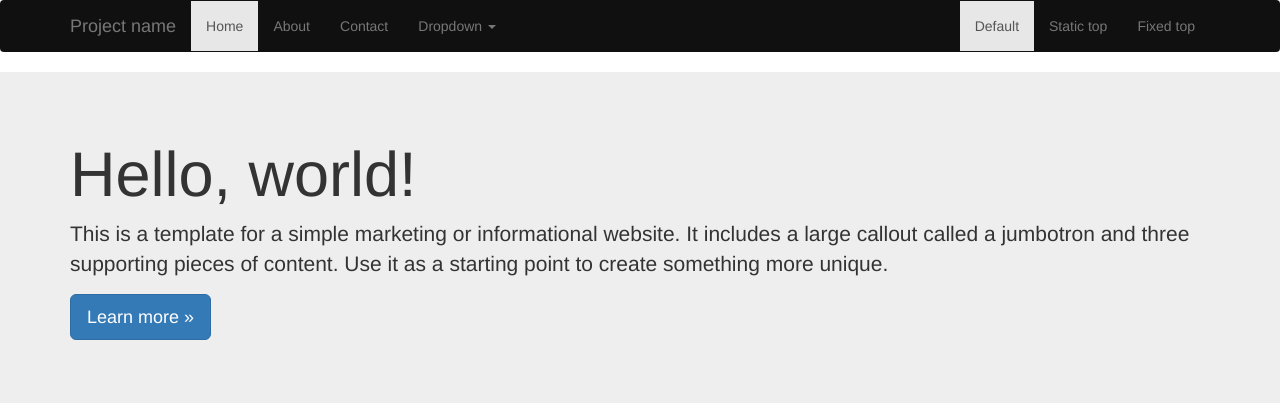
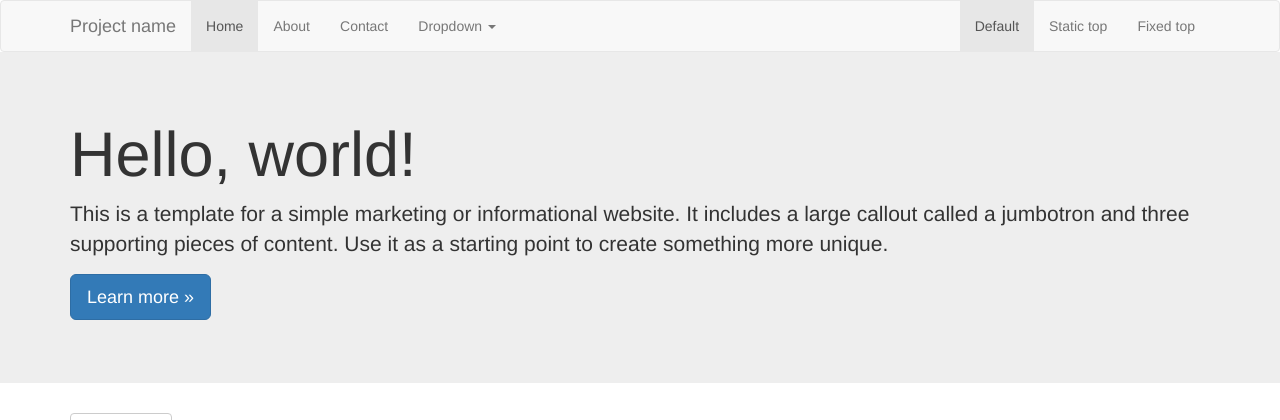
Before and after one commit to LeafD3signs/grow-a-shroom, a PHP site: page / in a window 1280 px wide. Shown: the top 420 px of the page. Run offline with PHP 8.4, Linux system fonts and the light colour scheme; some libraries are stand-ins or nearby versions.

Commit message:
Update bootstrap-dashboard.css

```diff
--- a/css/bootstrap-dashboard.css
+++ b/css/bootstrap-dashboard.css
@@ -1,7 +1,5 @@
 .navbar {
     position: relative;
     min-height: 50px;
-    /* margin-bottom: 20px; */
-    border: 1px solid transparent;
-    background-color: #101010;
+    margin-bottom: 0!important;
 }
```
